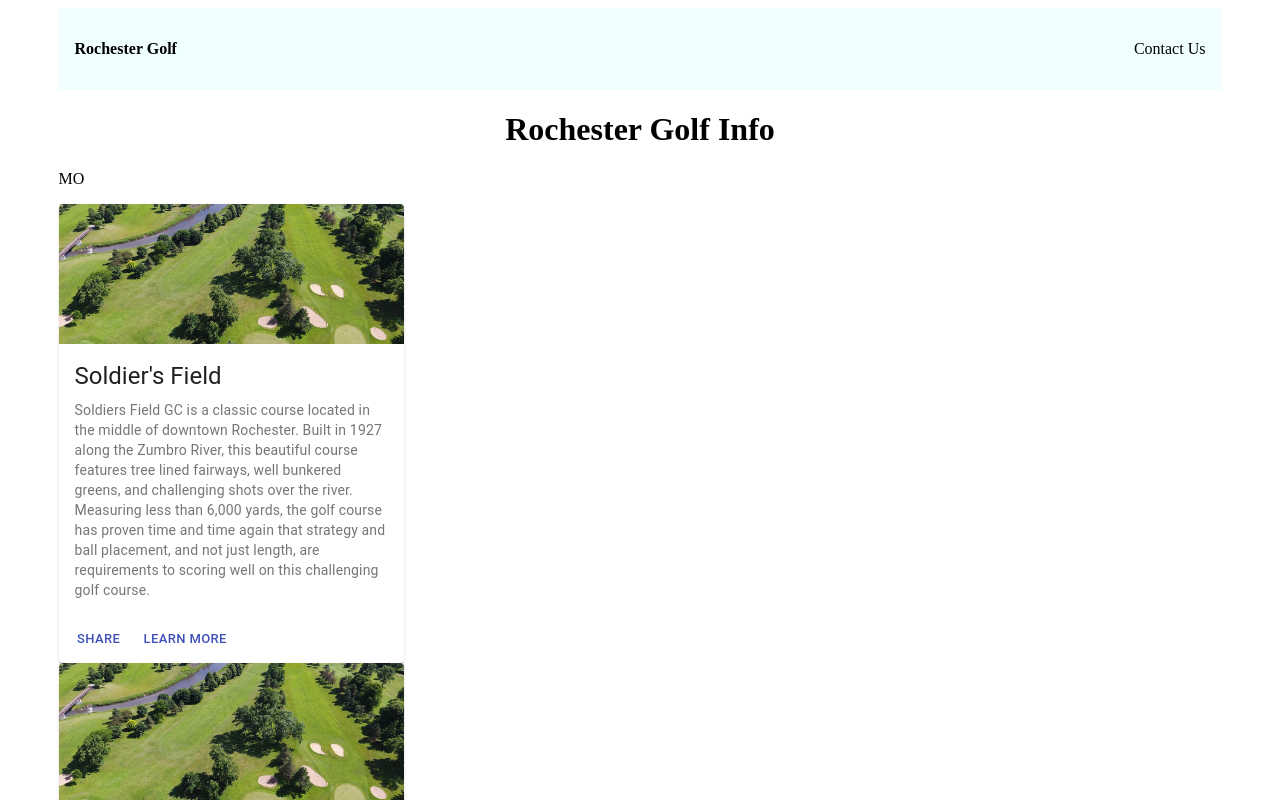
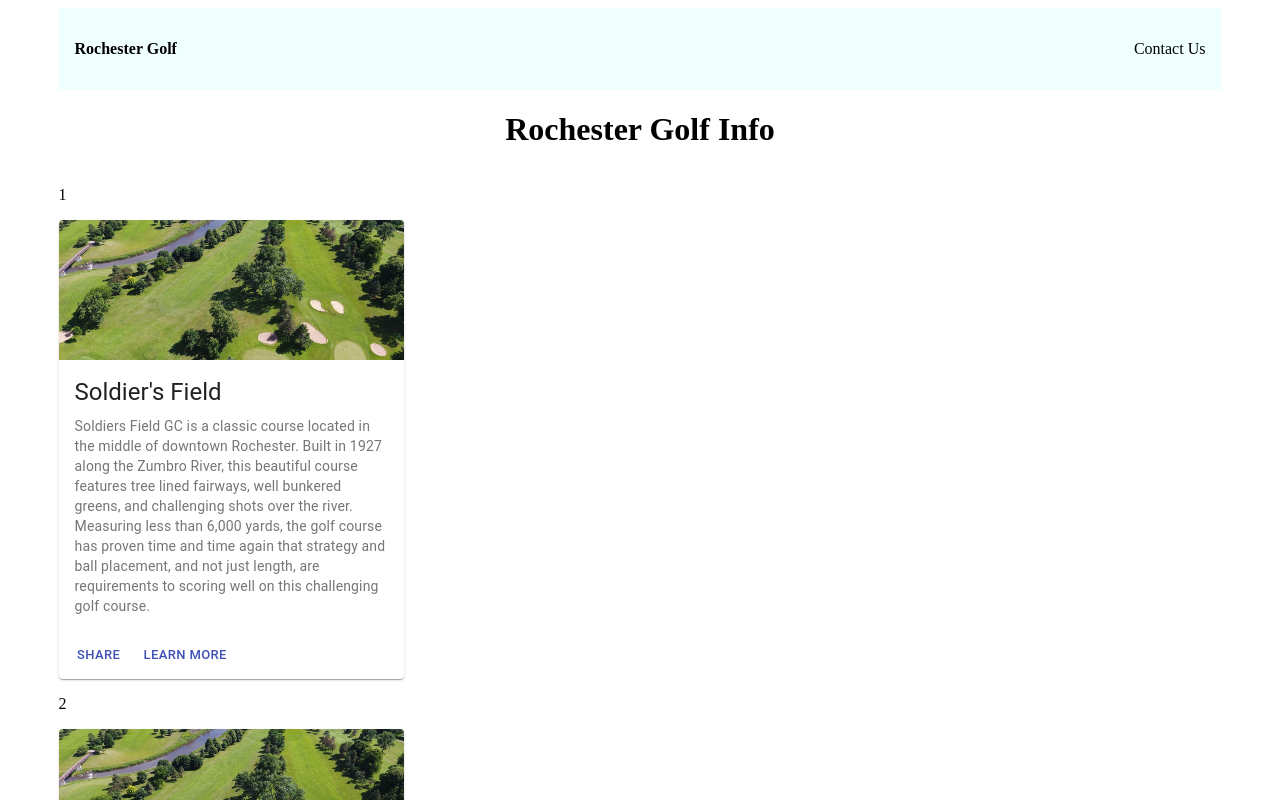
Before and after one commit to Mosae/rochester-golf, a React (Create React App) app: page / in a window 1280 px wide. Shown: the top 800 px of the page. Built offline with nearby package versions, Linux system fonts and the light colour scheme.

Commit message:
Working on grid

```diff
--- a/src/components/cards/card.tsx
+++ b/src/components/cards/card.tsx
@@ -8,6 +8,7 @@ import CardMedia from '@material-ui/core/CardMedia';
 import Button from '@material-ui/core/Button';
 import Typography from '@material-ui/core/Typography';
 import soldiers from './soldiersfield.jpg';
+import { Grid } from '@material-ui/core/';
 
 import { courseData } from '../../data';
 
@@ -15,6 +16,7 @@ import { courseData } from '../../data';
 
 const useStyles = makeStyles({
 	root: {
+		flexGrow: 1,
 		maxWidth: 345,
 	},
 	media: {
@@ -25,20 +27,26 @@ const useStyles = makeStyles({
 export default function MediaCard() {
 	const classes = useStyles();
 	return (
-		<div>
-			<p>MO</p>
-
+		<Grid
+			container
+			// spacing={4}
+			direction="row"
+			justify="flex-start"
+			alignItems="flex-start">
+			<div className={classes.root}>
 				{courseData.map(function (info, i) {
 					return (
 						<div>
-						<Card className={classes.root}>
+							<p>{info.id}</p>
+							<Grid item xs={2} md={3} lg={12} key={info.id}>
+								<Card>
 									<CardActionArea>
 										<CardMedia
 											className={classes.media}
 											image={soldiers}
 											title={info.name}
 										/>
-								<CardContent keykey={info.id}>
+										<CardContent>
 											<Typography gutterBottom variant="h5" component="h2">
 												{info.name}
 											</Typography>
@@ -59,9 +67,11 @@ export default function MediaCard() {
 										</Button>
 									</CardActions>
 								</Card>
+							</Grid>
 						</div>
 					);
 				})}
 			</div>
+		</Grid>
 	);
 }
--- a/src/main.tsx
+++ b/src/main.tsx
@@ -3,17 +3,13 @@ import Navbar from './components/navbar/navbar';
 import Header from './components/header/header';
 import MediaCard from './components/cards/card';
 import Ft from './components/footer/Footer';
-import { Grid } from '@material-ui/core';
-// import Test from './components/cards/test';
+
 function main() {
 	return (
 		<div>
 			<Navbar />
 			<Header />
-			<Grid>
-				<MediaCard />
-			</Grid>
-
+			<MediaCard />
 			<Ft />
 		</div>
 	);
```
Lines whose indentation alone changed are shown as unchanged.
